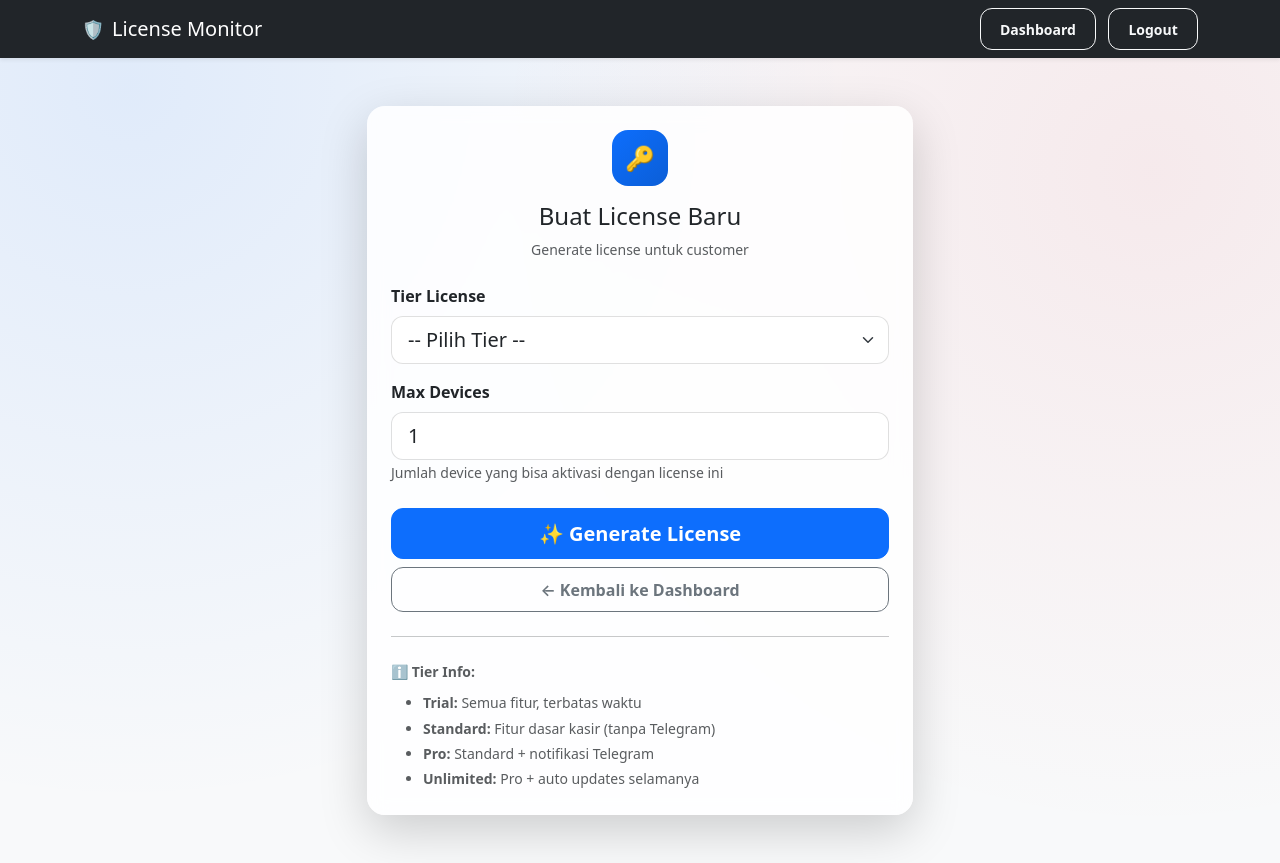
After one commit to Indralavansa/Kasir-app, a Flask app: page /admin/create-license in a window 1280 px wide. The commit adds this page. Run offline with Flask 3, Linux system fonts and the light colour scheme; the visitor is signed in with stand-in values (Sample User, id 1).

Commit message:
Add web-based license creation to admin dashboard

```diff
--- a/license_server/server.py
+++ b/license_server/server.py
@@ -235,6 +235,46 @@ def _admin_logged_in() -> bool:
     return bool(session.get("admin_ok"))
 
 
+def _gen_license_key() -> str:
+    """Generate human-friendly license key: XXXXX-XXXXX-XXXXX-XXXXX"""
+    alphabet = "ABCDEFGHJKLMNPQRSTUVWXYZ23456789"
+    parts = []
+    for _ in range(4):
+        parts.append("".join(secrets.choice(alphabet) for _ in range(5)))
+    return "-".join(parts)
+
+
+def _create_license(tier: str, days: int | None = None, max_devices: int = 1) -> str:
+    """Create a new license in database and return the key"""
+    tier = (tier or "").strip().lower()
+    if tier not in ("trial", "standard", "pro", "unlimited"):
+        raise ValueError("tier must be: trial|standard|pro|unlimited")
+
+    telegram_allowed = 1 if tier in ("pro", "unlimited") else 0
+    updates_allowed = 1 if tier == "unlimited" else 0
+
+    issued_at = _utc_now().isoformat()
+    expires_at = None
+    if tier == "trial":
+        d = days or 30
+        expires_at = (_utc_now() + timedelta(days=int(d))).isoformat()
+
+    key = _gen_license_key()
+
+    con = _db()
+    cur = con.cursor()
+    cur.execute(
+        """
+        INSERT INTO licenses(license_key, tier, telegram_allowed, updates_allowed, issued_at, expires_at, max_devices)
+        VALUES(?,?,?,?,?,?,?)
+        """,
+        (key, tier, telegram_allowed, updates_allowed, issued_at, expires_at, int(max_devices)),
+    )
+    con.commit()
+    con.close()
+    return key
+
+
 @app.route("/admin", methods=["GET", "POST"])
 def admin_login():
     if _admin_logged_in():
@@ -259,6 +299,35 @@ def admin_login():
 def admin_logout():
     session.clear()
     return redirect("/admin")
+
+
+@app.route("/admin/create-license", methods=["GET", "POST"])
+def admin_create_license():
+    if not _admin_logged_in():
+        return redirect("/admin")
+
+    init_db()
+
+    license_key = None
+    error = None
+
+    if request.method == "POST":
+        try:
+            tier = request.form.get("tier", "").strip().lower()
+            days = request.form.get("days", "30").strip()
+            max_devices = request.form.get("max_devices", "1").strip()
+
+            if not tier or tier not in ("trial", "standard", "pro", "unlimited"):
+                error = "Pilih tier yang valid"
+            else:
+                days_int = int(days) if tier == "trial" and days else None
+                max_devices_int = int(max_devices) if max_devices else 1
+
+                license_key = _create_license(tier, days=days_int, max_devices=max_devices_int)
+        except Exception as e:
+            error = str(e)
+
+    return render_template("admin/create_license.html", license_key=license_key, error=error)
 
 
 @app.get("/admin/dashboard")
--- /dev/null
+++ b/license_server/templates/admin/create_license.html
@@ -0,0 +1,183 @@
+<!doctype html>
+<html lang="id">
+<head>
+  <meta charset="utf-8" />
+  <meta name="viewport" content="width=device-width, initial-scale=1" />
+  <title>Create License - License Server</title>
+  <link href="https://cdn.jsdelivr.net/npm/bootstrap@5.3.3/dist/css/bootstrap.min.css" rel="stylesheet">
+  <style>
+    body {
+      background: radial-gradient(1200px circle at 10% 10%, rgba(13,110,253,.10), transparent 60%),
+                  radial-gradient(1200px circle at 90% 20%, rgba(220,53,69,.08), transparent 55%),
+                  #f8f9fa;
+    }
+    .card { border-radius: 18px; border: 0; background: rgba(255,255,255,.86); backdrop-filter: blur(10px); -webkit-backdrop-filter: blur(10px); }
+    .btn { border-radius: 12px; padding: .6rem 1.2rem; font-weight: 600; }
+    .form-control, .form-select { border-radius: 12px; border-color: rgba(0,0,0,.12); }
+    .form-control:focus, .form-select:focus { border-color: #0d6efd; box-shadow: 0 0 0 .25rem rgba(13,110,253,.12); }
+    .mono { font-family: ui-monospace, SFMono-Regular, Menlo, Monaco, Consolas, "Liberation Mono", "Courier New", monospace; }
+    .hero-icon { width: 56px; height: 56px; border-radius: 16px; background: linear-gradient(135deg, #0d6efd, #0b5ed7); color: #fff; display: inline-flex; align-items: center; justify-content: center; font-size: 24px; margin-bottom: 1rem; }
+    .success-box { border-radius: 16px; background: rgba(25,135,84,.08); border: 2px solid rgba(25,135,84,.20); padding: 1.5rem; }
+    .license-key { font-size: 1.4rem; font-weight: 700; color: #198754; letter-spacing: 1px; }
+    .info-item { background: rgba(13,110,253,.05); border-radius: 12px; padding: 1rem; border-left: 3px solid #0d6efd; }
+  </style>
+</head>
+<body class="bg-light">
+  <nav class="navbar navbar-expand-lg navbar-dark bg-dark shadow-sm">
+    <div class="container">
+      <a href="/admin/dashboard" class="navbar-brand d-flex align-items-center gap-2 text-decoration-none">
+        <span style="font-size: 18px;">🛡️</span>
+        <span>License Monitor</span>
+      </a>
+      <div class="ms-auto">
+        <a class="btn btn-sm btn-outline-light" href="/admin/dashboard">Dashboard</a>
+        <a class="btn btn-sm btn-outline-light ms-2" href="/admin/logout">Logout</a>
+      </div>
+    </div>
+  </nav>
+
+  <div class="container py-5">
+    <div class="row justify-content-center">
+      <div class="col-md-8 col-lg-6">
+
+        {% if license_key %}
+        <!-- Success: License Created -->
+        <div class="card shadow-lg mb-4">
+          <div class="card-body p-4 text-center">
+            <div class="hero-icon mx-auto">✅</div>
+            <h4 class="mb-3">License Berhasil Dibuat!</h4>
+
+            <div class="success-box mb-4">
+              <p class="text-muted mb-2 small fw-semibold">LICENSE KEY</p>
+              <div class="license-key mono">{{ license_key }}</div>
+              <button class="btn btn-sm btn-success mt-3" onclick="copyLicense()">
+                📋 Copy License Key
+              </button>
+            </div>
+
+            <div class="text-start">
+              <p class="fw-semibold mb-2">📦 Info untuk Customer:</p>
+              <div class="info-item mb-2">
+                <small class="text-muted d-block mb-1">License Key:</small>
+                <code class="small">{{ license_key }}</code>
+              </div>
+              <div class="info-item mb-2">
+                <small class="text-muted d-block mb-1">Public Key:</small>
+                <code class="small" style="word-break: break-all;">gjpHQCTYN3L7OajRKJ5vZKFrXTUdXP43Yyyv//Iqvd4=</code>
+              </div>
+              <div class="info-item mb-2">
+                <small class="text-muted d-block mb-1">Server URL:</small>
+                <code class="small">http://192.168.1.25:8088</code>
+              </div>
+              <div class="info-item">
+                <small class="text-muted d-block mb-1">Image:</small>
+                <code class="small">ghcr.io/indralavansa/kasir-app:v1.0.0</code>
+              </div>
+            </div>
+
+            <div class="d-grid gap-2 mt-4">
+              <a href="/admin/create-license" class="btn btn-primary">Buat License Lagi</a>
+              <a href="/admin/dashboard" class="btn btn-outline-secondary">Kembali ke Dashboard</a>
+            </div>
+          </div>
+        </div>
+        {% else %}
+        <!-- Form: Create License -->
+        <div class="card shadow-lg">
+          <div class="card-body p-4">
+            <div class="text-center mb-4">
+              <div class="hero-icon mx-auto">🔑</div>
+              <h4 class="mb-2">Buat License Baru</h4>
+              <p class="text-muted small">Generate license untuk customer</p>
+            </div>
+
+            {% if error %}
+            <div class="alert alert-danger alert-dismissible fade show" role="alert">
+              ❌ {{ error }}
+              <button type="button" class="btn-close" data-bs-dismiss="alert"></button>
+            </div>
+            {% endif %}
+
+            <form method="POST">
+              <div class="mb-3">
+                <label class="form-label fw-semibold">Tier License</label>
+                <select name="tier" class="form-select form-select-lg" required id="tierSelect" onchange="toggleDaysInput()">
+                  <option value="">-- Pilih Tier --</option>
+                  <option value="trial">🎯 Trial (30 hari gratis)</option>
+                  <option value="standard">⭐ Standard (Dasar)</option>
+                  <option value="pro">🚀 Pro (+ Telegram Bot)</option>
+                  <option value="unlimited">💎 Unlimited (+ Auto Updates)</option>
+                </select>
+              </div>
+
+              <div class="mb-3" id="daysInput" style="display: none;">
+                <label class="form-label fw-semibold">Durasi Trial (hari)</label>
+                <input type="number" name="days" class="form-control form-control-lg" value="30" min="1" max="365">
+                <small class="text-muted">Default: 30 hari</small>
+              </div>
+
+              <div class="mb-4">
+                <label class="form-label fw-semibold">Max Devices</label>
+                <input type="number" name="max_devices" class="form-control form-control-lg" value="1" min="1" max="100">
+                <small class="text-muted">Jumlah device yang bisa aktivasi dengan license ini</small>
+              </div>
+
+              <div class="d-grid gap-2">
+                <button type="submit" class="btn btn-primary btn-lg">
+                  ✨ Generate License
+                </button>
+                <a href="/admin/dashboard" class="btn btn-outline-secondary">
+                  ← Kembali ke Dashboard
+                </a>
+              </div>
+            </form>
+
+            <hr class="my-4">
+
+            <div class="small text-muted">
+              <p class="mb-2 fw-semibold">ℹ️ Tier Info:</p>
+              <ul class="mb-0" style="line-height: 1.8;">
+                <li><strong>Trial:</strong> Semua fitur, terbatas waktu</li>
+                <li><strong>Standard:</strong> Fitur dasar kasir (tanpa Telegram)</li>
+                <li><strong>Pro:</strong> Standard + notifikasi Telegram</li>
+                <li><strong>Unlimited:</strong> Pro + auto updates selamanya</li>
+              </ul>
+            </div>
+          </div>
+        </div>
+        {% endif %}
+
+      </div>
+    </div>
+  </div>
+
+  <script src="https://cdn.jsdelivr.net/npm/bootstrap@5.3.3/dist/js/bootstrap.bundle.min.js"></script>
+  <script>
+    function toggleDaysInput() {
+      const tierSelect = document.getElementById('tierSelect');
+      const daysInput = document.getElementById('daysInput');
+      if (tierSelect.value === 'trial') {
+        daysInput.style.display = 'block';
+      } else {
+        daysInput.style.display = 'none';
+      }
+    }
+
+    function copyLicense() {
+      const licenseKey = '{{ license_key }}';
+      navigator.clipboard.writeText(licenseKey).then(() => {
+        const btn = event.target;
+        const originalText = btn.innerHTML;
+        btn.innerHTML = '✅ Copied!';
+        btn.classList.remove('btn-success');
+        btn.classList.add('btn-secondary');
+        setTimeout(() => {
+          btn.innerHTML = originalText;
+          btn.classList.remove('btn-secondary');
+          btn.classList.add('btn-success');
+        }, 2000);
+      });
+    }
+  </script>
+</body>
+</html>
```
Also changed, not shown: GENERATE_LICENSE_GUIDE.md (added, +169 -0 lines), generate_license_keys.py (added, +25 -0 lines), license_server/templates/admin/dashboard.html (+9 -1 lines), 4 other files.
